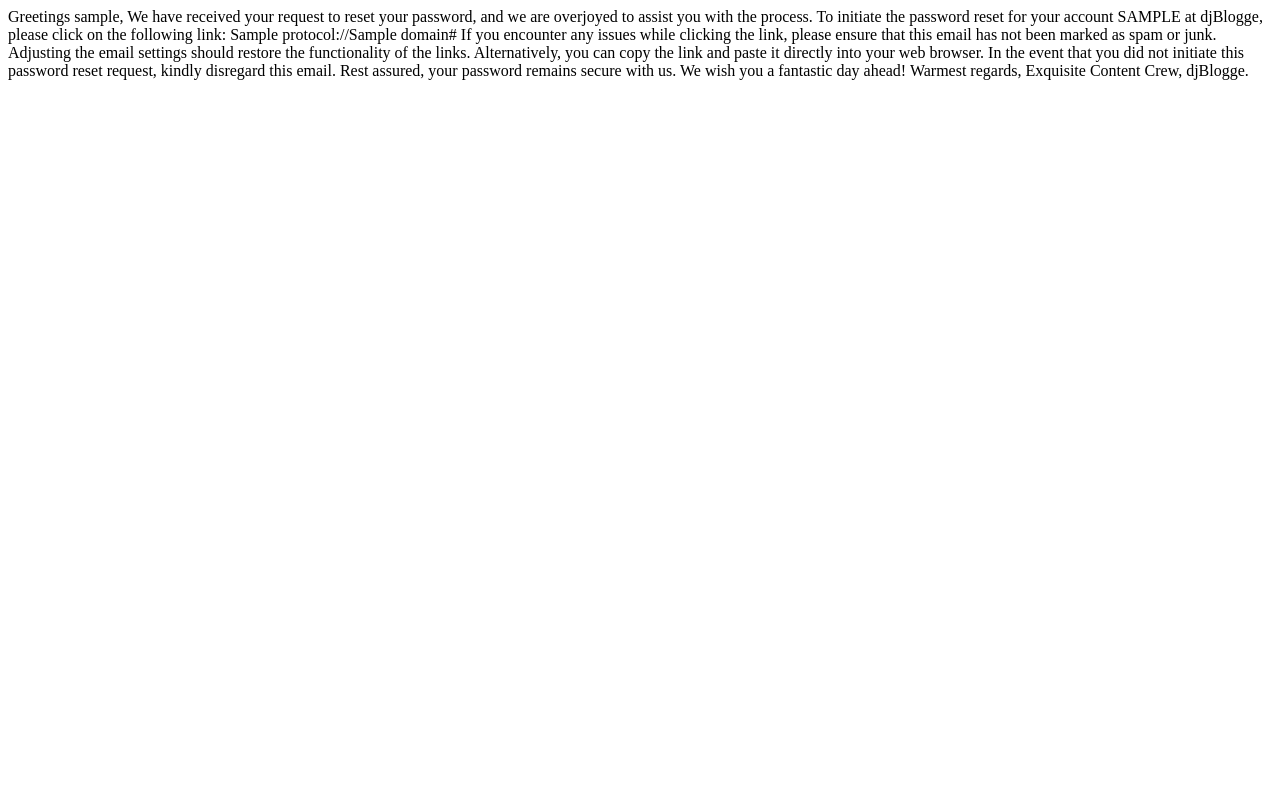
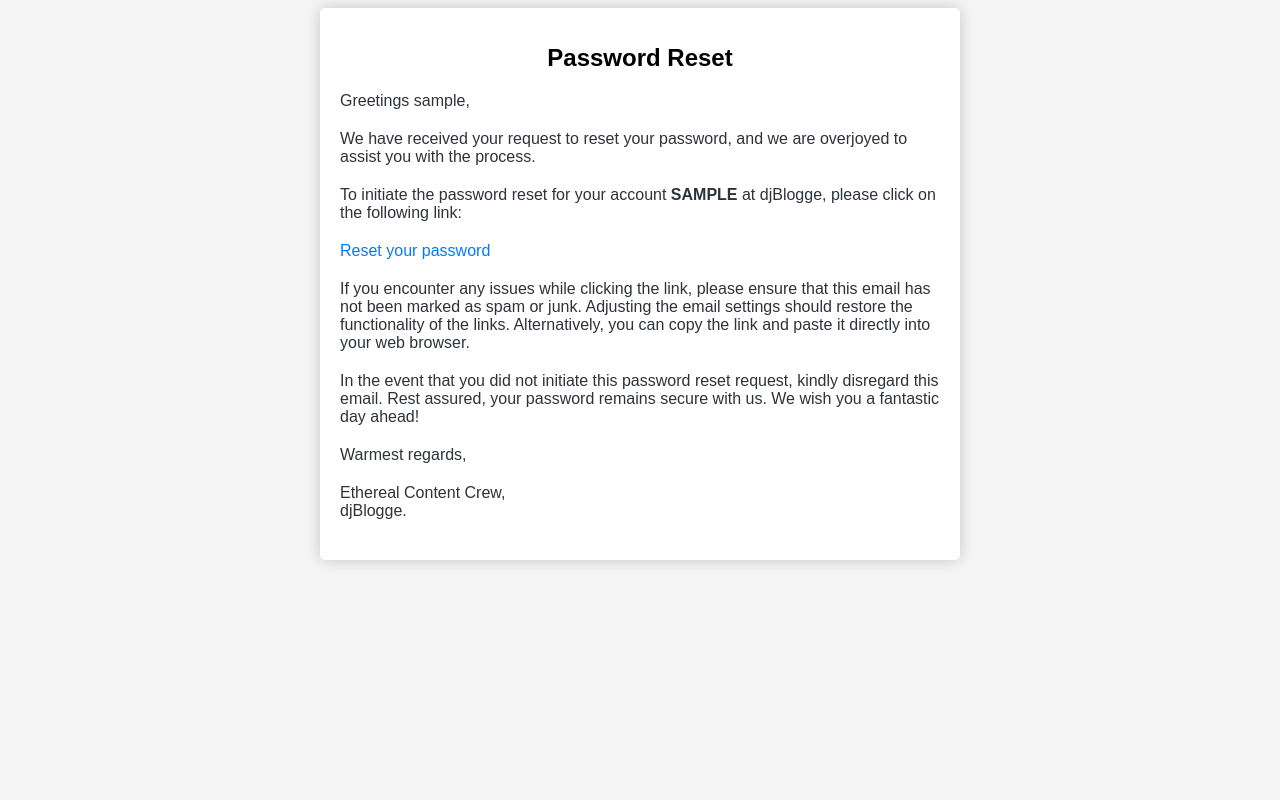
Before and after one commit to lewiskirori/djBlogge, a Django app: template templates/registration/password_reset_email.htm in a window 1280 px wide. Run offline with Django 4.2, Linux system fonts and the light colour scheme; a user stored in the database is signed in; tables that the repository leaves empty hold one stand-in row (values such as "Sample post"); the template is opened without the code that fills it: most values are stand-ins (such as "Sample title", 1, 10 or a date in 2020).

Commit message:
expression patterns

```diff
--- a/templates/registration/password_reset_email.htm
+++ b/templates/registration/password_reset_email.htm
@@ -1,20 +1,63 @@
-{% autoescape off %}
-    Greetings {{ user.username }},
+<!DOCTYPE html>
+<html lang="en">
+<head>
+    <meta charset="UTF-8">
+    <meta name="viewport" content="width=device-width, initial-scale=1.0">
+    <title>Password Reset</title>
+    <style>
+        body {
+        font-family: 'Josefin Sans', sans-serif;
+        background-color: #f5f5f5;
+        }
 
-    We have received your request to reset your password, and we are overjoyed to assist you with the process.
-    To initiate the password reset for your account {{ user.username|upper }} at djBlogge, please click on the following link:
+        .container {
+        max-width: 600px;
+        margin: 0 auto;
+        padding: 20px;
+        background-color: #fff;
+        border-radius: 5px;
+        box-shadow: 0px 0px 15px rgba(0, 0, 0, 0.2);
+        }
 
-    {{ protocol }}://{{ domain }}{% url 'password_reset_confirm' uidb64=uid token=token %}
+        h1 {
+        font-size: 24px;
+        margin-bottom: 20px;
+        text-align: center;
+        }
 
-    If you encounter any issues while clicking the link, please ensure that this email has not been marked as spam or junk.
-    Adjusting the email settings should restore the functionality of the links.
-    Alternatively, you can copy the link and paste it directly into your web browser.
+        p {
+        font-size: 16px;
+        color: #2e3339;
+        margin-bottom: 20px;
+        }
 
-    In the event that you did not initiate this password reset request, kindly disregard this email.
-    Rest assured, your password remains secure with us. We wish you a fantastic day ahead!
+        .link {
+        color: #007bff;
+        text-decoration: none;
+        }
 
-    Warmest regards,
+        .link:hover {
+        text-decoration: underline;
+        }
+    </style>
+</head>
+<body>
+    <div class="container">
+        <h1>Password Reset</h1>
+        <p>Greetings {{ user.username }},</p>
 
-    Exquisite Content Crew,
-    djBlogge.
-{% endautoescape %}
+        <p>We have received your request to reset your password, and we are overjoyed to assist you with the process.</p>
+        <p>To initiate the password reset for your account <strong>{{ user.username|upper }}</strong> at djBlogge, please click on the following link:</p>
+
+        <p><a class="link" href="{{ protocol }}://{{ domain }}{% url 'password_reset_confirm' uidb64=uid token=token %}">Reset your password</a></p>
+
+        <p>If you encounter any issues while clicking the link, please ensure that this email has not been marked as spam or junk. Adjusting the email settings should restore the functionality of the links. Alternatively, you can copy the link and paste it directly into your web browser.</p>
+
+        <p>In the event that you did not initiate this password reset request, kindly disregard this email. Rest assured, your password remains secure with us. We wish you a fantastic day ahead!</p>
+
+        <p>Warmest regards,</p>
+
+        <p>Ethereal Content Crew,<br>djBlogge.</p>
+    </div>
+</body>
+</html>
```
